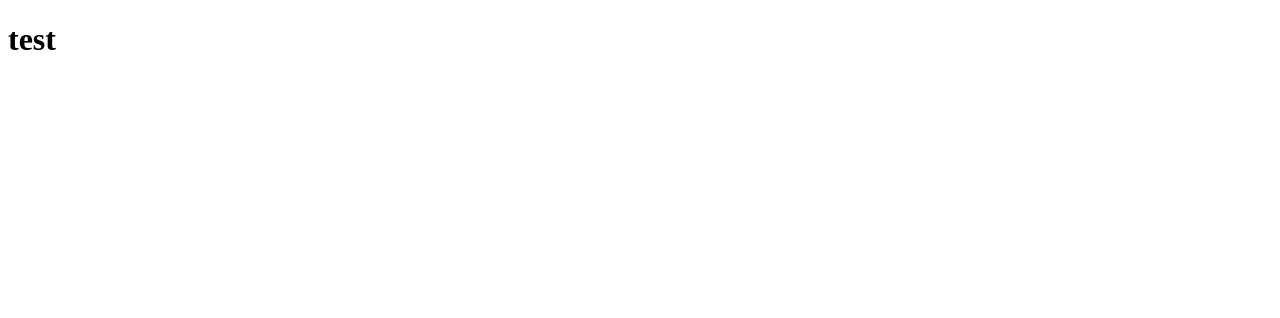
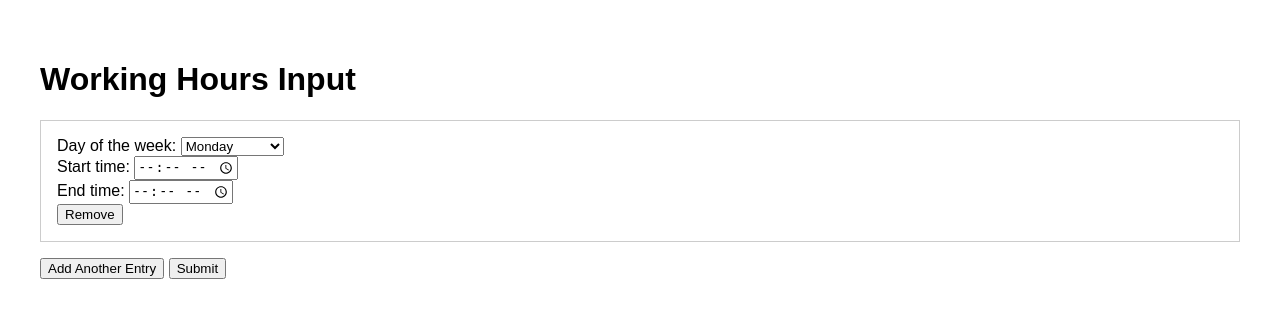
Before and after one commit to bozhko1z/Overlapping-Hours, a Flask app: page / in a window 1280 px wide. Before the commit the part shown is almost empty. Shown: the top 318 px of the page. Run offline with Flask 3, Linux system fonts and the light colour scheme.

Commit message:
created custom html & index func
still working on index fuction and validation funcs for days

```diff
--- a/app/overlap_hours_funcs.py
+++ b/app/overlap_hours_funcs.py
@@ -1,23 +1,27 @@
-from flask import Flask, render_template
+from flask import Flask, render_template, request
 from collections import Counter
 
 app = Flask(__name__, template_folder='../templates')
 
+days = {"Working days": ["Monday", "Tuesday", "Wednesday", "Thursday", "Friday"],
+        "Weekend": ["Saturday", "Sunday"],
+        "All days": ["Monday", "Tuesday", "Wednesday", "Thursday", "Friday", "Saturday", "Sunday"]
+    }
+
+def find_day(day):
+    return days.get(day, [day])
+
 def overlapping_days(data):
-    working_days = ["Monday", "Tuesday", "Wednesday", "Thursday", "Friday"]
-    weekend = ["Saturday", "Sunday"]
-    all_days = ["Monday", "Tuesday", "Wednesday", "Thursday", "Friday", "Saturday", "Sunday"]
     #count how many times each day appears
-    day_counter = Counter(entry["Day"] for entry in data)
+    day_counter = Counter(day for entry in data for day in entry["Day"])
 
     for day, count in day_counter.items():
         #if any day appears more than once it returns false
-        if count > 1 and day["Monday", "Tuesday", "Wednesday", "Thursday", "Friday", "Saturday", "Sunday"] == all_days:
+        if count > 1:
             print(f"Duplicate entries found for {day}: {count} times.")
             return False
-        #if it's just once, everything's okay
-        elif count == 1:
-            print("No duplicates")
+        else:
+            print("No overlap")
             return True
 
 
@@ -34,8 +38,30 @@ def overlapping_time(data):
             return True
 
 
-@app.route('/')
+@app.route('/', methods=['GET','POST'])
 def index():
+    if request.method == 'POST':
+
+        days = request.form.getlist('Day')
+        starts = request.form.getlist('Start')
+        ends = request.form.getlist('End')
+
+        inputs = []
+
+        for i in range(len(days)):
+            find_day = find_day(days[i])
+            inputs.append({
+                "Day": find_day,
+                "Start": starts[i],
+                "End": ends[i]
+        })
+
+        if(overlapping_days(inputs)):
+            return "No overlap"
+        else:
+            return "Overlap"
+
+
     return render_template('index.html')
 
 
--- a/templates/index.html
+++ b/templates/index.html
@@ -1,12 +1,70 @@
 <!DOCTYPE html>
-<html>
-    <head>
-        <meta charset="utf-8">
-        <title>Overlapping hours</title>
-        <meta name="viewport" content="width=device-width, initial-scale=1">
-        <link rel="stylesheet" href="style.css">
-    </head>
-    <body>
-        <h1>test</h1>
-    </body>
+<html lang="en">
+<head>
+    <meta charset="UTF-8">
+    <title>Working Hours Formset</title>
+    <style>
+        body {
+            font-family: Arial, sans-serif;
+            padding: 2em;
+        }
+        .form-entry {
+            border: 1px solid #ccc;
+            padding: 1em;
+            margin-bottom: 1em;
+        }
+    </style>
+</head>
+<body>
+    <h1>Working Hours Input</h1>
+
+    <form id="working-hours-form" method="post" action="/">
+        <div id="formset">
+            <div class="form-entry">
+                <label>Day of the week:
+                    <select name="day">
+                        <option value="Monday">Monday</option>
+                        <option value="Tuesday">Tuesday</option>
+                        <option value="Wednesday">Wednesday</option>
+                        <option value="Thursday">Thursday</option>
+                        <option value="Friday">Friday</option>
+                        <option value="Saturday">Saturday</option>
+                        <option value="Sunday">Sunday</option>
+                        <option value="Working days">Working days</option>
+                        <option value="Weekend">Weekend</option>
+                        <option value="All days">All days</option>
+                    </select>
+                </label><br>
+                <label>Start time:
+                    <input type="time" name="start">
+                </label><br>
+                <label>End time:
+                    <input type="time" name="end">
+                </label><br>
+                <button type="button" onclick="removeEntry(this)">Remove</button>
+            </div>
+        </div>
+
+        <button type="button" onclick="addEntry()">Add Another Entry</button>
+        <button type="submit">Submit</button>
+    </form>
+
+    <script>
+        function addEntry() {
+            const formset = document.getElementById('formset');
+            const entry = document.querySelector('.form-entry').cloneNode(true);
+            formset.appendChild(entry);
+        }
+
+        function removeEntry(button) {
+            const entry = button.parentElement;
+            const formset = document.getElementById('formset');
+            if (formset.children.length > 1) {
+                formset.removeChild(entry);
+            } else {
+                alert("At least one entry is required.");
+            }
+        }
+    </script>
+</body>
 </html>
```
